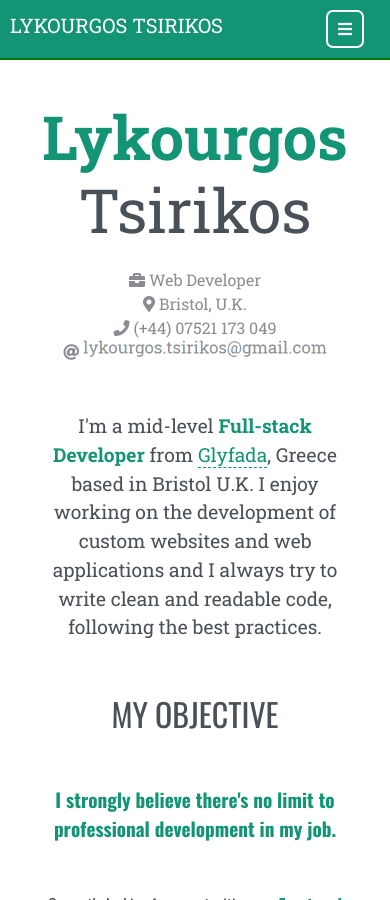
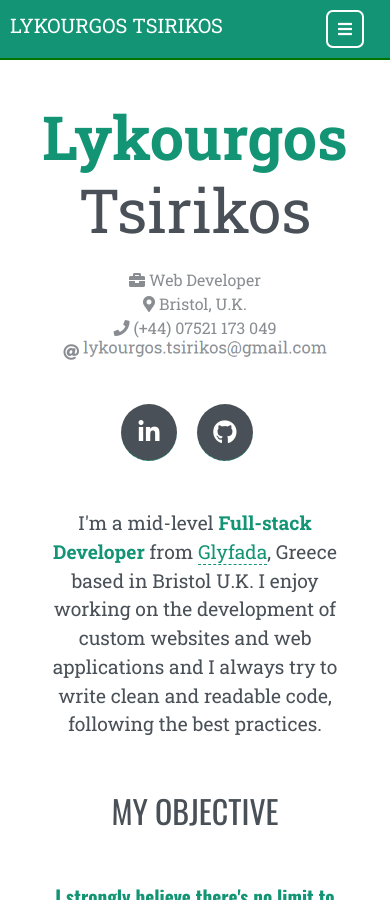
Before and after one commit to ltdev22/ltdev22.github.io, a Jekyll site: the page built from index.html, in a window 390 px wide and 900 px high. Built offline with Jekyll 4.4.1, drawn with Linux system fonts in a browser that asks for light colours.

Commit message:
Add social on mob

```diff
--- a/_includes/nav.html
+++ b/_includes/nav.html
@@ -23,12 +23,11 @@
         </div><!-- /.navbar-main -->
 
         <div class="social-icons desktop-visible">
-            <a href="https://www.linkedin.com/in/lykourgostsirikos" target="_blank" class="social-icon">
-                <i class="fab fa-linkedin-in"></i>
-            </a>
-            <a href="https://github.com/ltdev22?tab=repositories" target="_blank"  class="social-icon">
-                <i class="fab fa-github"></i>
-            </a>
+            {% for social in site.data.socials %}
+                <a href="{{ social.link }}" target="_blank" class="social-icon">
+                    <i class="fab fa-{{ social.icon }}"></i>
+                </a>
+            {% endfor %}
         </div><!-- /.navbar-social -->
     </div><!-- /.nav-inner -->
 </nav>
--- a/_includes/sections/about.html
+++ b/_includes/sections/about.html
@@ -9,6 +9,13 @@
             <div class="sh phone"><i class="fas fa-phone"></i> (+44) 07521 173 049 <span>&bull;</span></div>
             <div class="sh email"><i class="fas fa-at"></i> <img src="/assets/img/email.png"></div>
         </div>
+        <div class="social-icons mobile-visible">
+            {% for social in site.data.socials %}
+                <a href="{{ social.link }}" target="_blank" class="social-icon">
+                    <i class="fab fa-{{ social.icon }}"></i>
+                </a>
+            {% endfor %}
+        </div><!-- /.social-icons -->
         <div class="lead">
             I'm a mid-level <span class="highlight">Full-stack Developer</span> from <a href="https://en.wikipedia.org/wiki/Glyfada" target="_blank">Glyfada</a>, Greece based in Bristol U.K. I enjoy working on the development of custom websites and web applications and I always try to write clean and readable code, following the best practices.
         </div>
--- /dev/null
+++ b/_includes/sections/mob_social.html
@@ -0,0 +1,9 @@
+<hr class="mobile-visible">
+
+<div class="social-icons mob-footer mobile-visible">
+    {% for social in site.data.socials %}
+        <a href="{{ social.link }}" target="_blank" class="social-icon">
+            <i class="fab fa-{{ social.icon }}"></i>
+        </a>
+    {% endfor %}
+</div><!-- /.social-icons -->
--- a/_sass/nav.scss
+++ b/_sass/nav.scss
@@ -100,26 +100,4 @@
             display: none;
         }
     }
-
-    .social-icons {
-        margin-top: 40px;
-        .social-icon {
-            display: inline-block;
-            height: 3.5rem;
-            width: 3.5rem;
-            background-color: $text-color;
-            color: $light-color;
-            border-radius: 100%;
-            text-align: center;
-            font-size: 1.5rem;
-            line-height: 3.5rem;
-            margin-right: 1rem;
-            .fab {
-                padding-top: 16px;
-            }
-        }
-        @media (max-width: 767px) {
-            display: none;
-        }
-    }
 }
--- a/_sass/site.scss
+++ b/_sass/site.scss
@@ -9,6 +9,28 @@ body {
     line-height: 1.5;
     @media (max-width: 767px) {
         text-align: center;
+    }
+}
+
+.social-icons {
+    margin-top: 40px;
+    .social-icon {
+        display: inline-block;
+        height: 3.5rem;
+        width: 3.5rem;
+        background-color: $text-color;
+        color: $light-color;
+        border-radius: 100%;
+        text-align: center;
+        font-size: 1.5rem;
+        line-height: 3.5rem;
+        margin-right: 1rem;
+        .fab {
+            padding-top: 16px;
+        }
+    }
+    @media (max-width: 767px) {
+        display: none;
     }
 }
 
@@ -25,3 +47,7 @@ body {
         display: block;
     }
 }
+
+.mob-footer {
+    margin-bottom: 40px;
+}
--- a/index.html
+++ b/index.html
@@ -13,3 +13,5 @@ layout: default
 {% include sections/education.html %}
 
 {% include sections/interests.html %}
+
+{% include sections/mob_social.html %}
```
Also changed, not shown: _data/socials.yml (added, +7 -0 lines).
